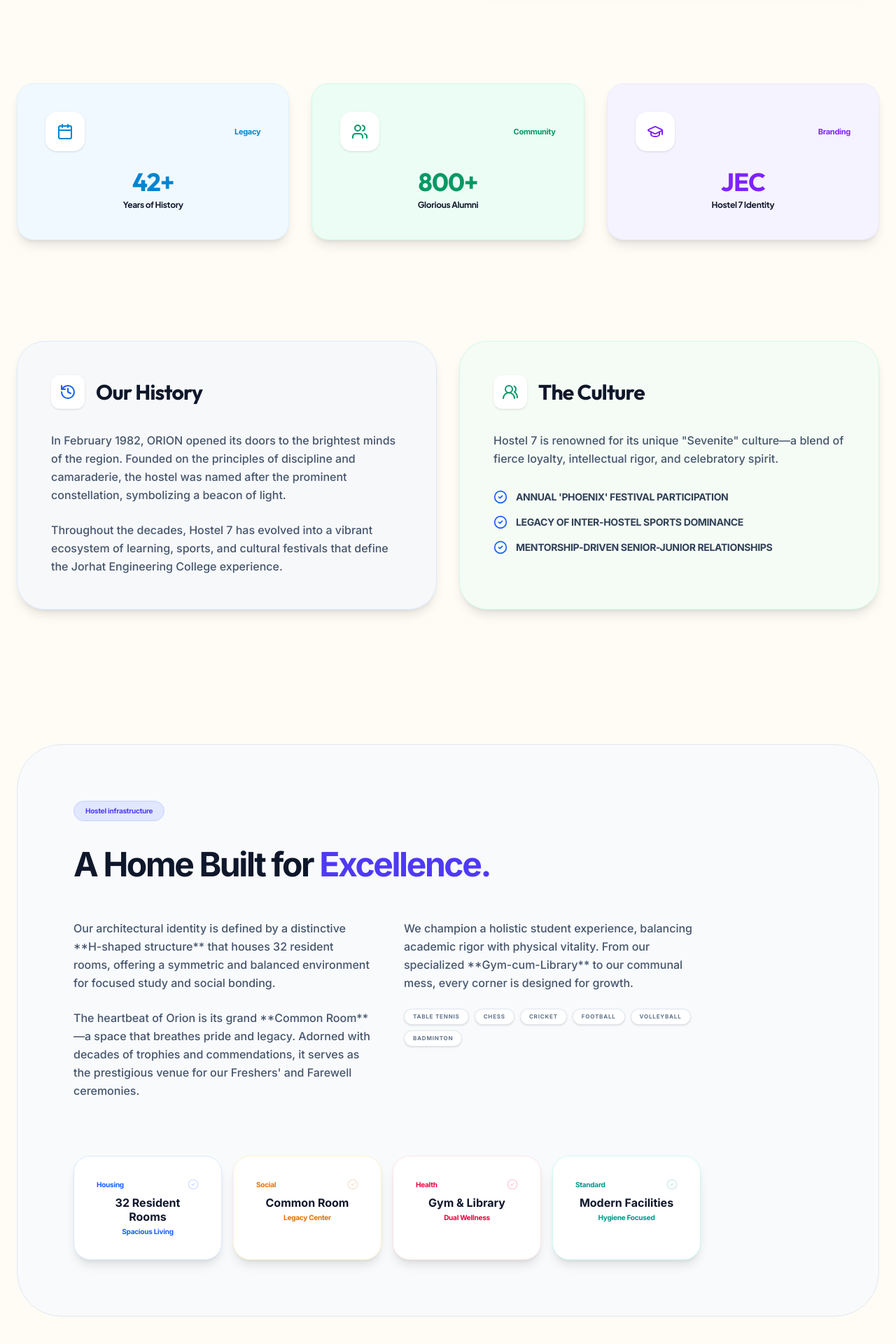
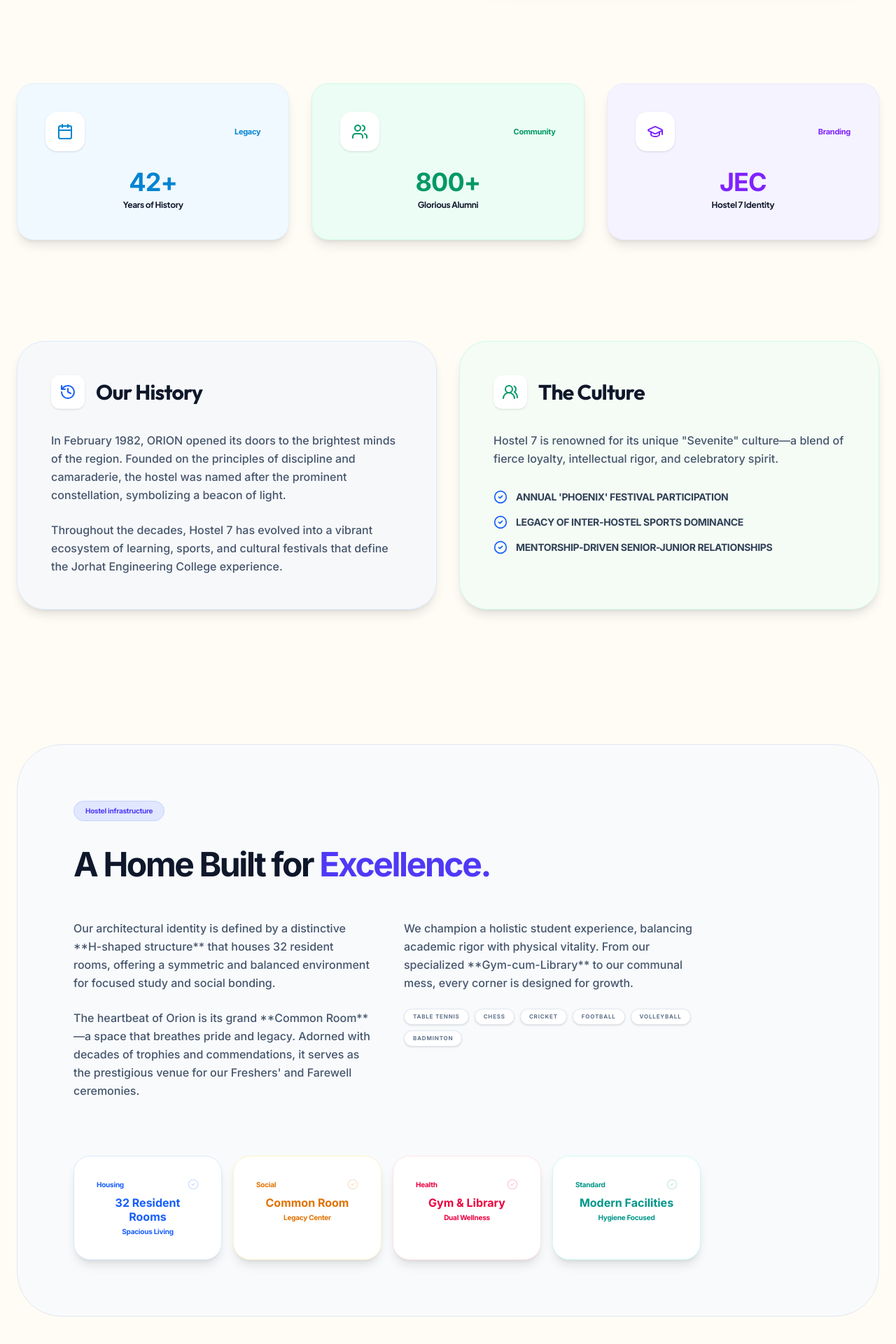
Before and after one commit to bhargabdeka-deka/hostel-portal, a Next.js app: page /about in a window 1280 px wide. Shown: the part 687-2607 px from the top of the page at 70% size. Built offline with nearby package versions, Linux system fonts and the light colour scheme.

Commit message:
UI Enhancement: Applied vibrant colors to stat numbers

```diff
--- a/app/(public)/about/page.tsx
+++ b/app/(public)/about/page.tsx
@@ -48,7 +48,7 @@
                 </div>
                 <span className={`text-[11px] font-bold ${stat.color} tracking-tight font-sans`}>{stat.tag}</span>
               </div>
-              <div className={`text-4xl font-bold ${stat.color} mb-1 tracking-tight font-heading`}>{stat.value}</div>
+              <div className={`text-4xl font-bold ${stat.color} mb-1 tracking-tight font-sans`}>{stat.value}</div>
               <div className="text-[12px] font-bold text-slate-900 tracking-tight font-jakarta">{stat.label}</div>
             </div>
           ))}
@@ -145,7 +145,7 @@
                     <CheckCircle2 className={`w-4 h-4 ${item.color} opacity-20 group-hover:opacity-100 transition-opacity`} />
                   </div>
                   <div className="space-y-1">
-                    <div className={`text-base font-bold text-slate-900 leading-tight group-hover:${item.color} font-sans`}>{item.label}</div>
+                    <div className={`text-base font-bold ${item.color} leading-tight font-sans`}>{item.label}</div>
                     <div className={`text-[10px] font-bold ${item.color} tracking-tight font-sans`}>{item.sub}</div>
                   </div>
                 </div>
--- a/app/(public)/page.tsx
+++ b/app/(public)/page.tsx
@@ -121,7 +121,7 @@
               </div>
               <div className="flex-1">
                 <div className="flex items-center justify-between gap-4 mb-0.5">
-                  <div className={`text-2xl md:text-3xl font-bold text-slate-900 tracking-tight font-sans`}>{stat.value}</div>
+                  <div className={`text-2xl md:text-3xl font-bold ${stat.color} tracking-tight font-sans`}>{stat.value}</div>
                   <span className={`text-[11px] font-bold ${stat.color} tracking-tight font-sans`}>{stat.tag}</span>
                 </div>
                 <div className="text-[12px] font-bold text-slate-500 tracking-tight font-sans">{stat.label}</div>
```
